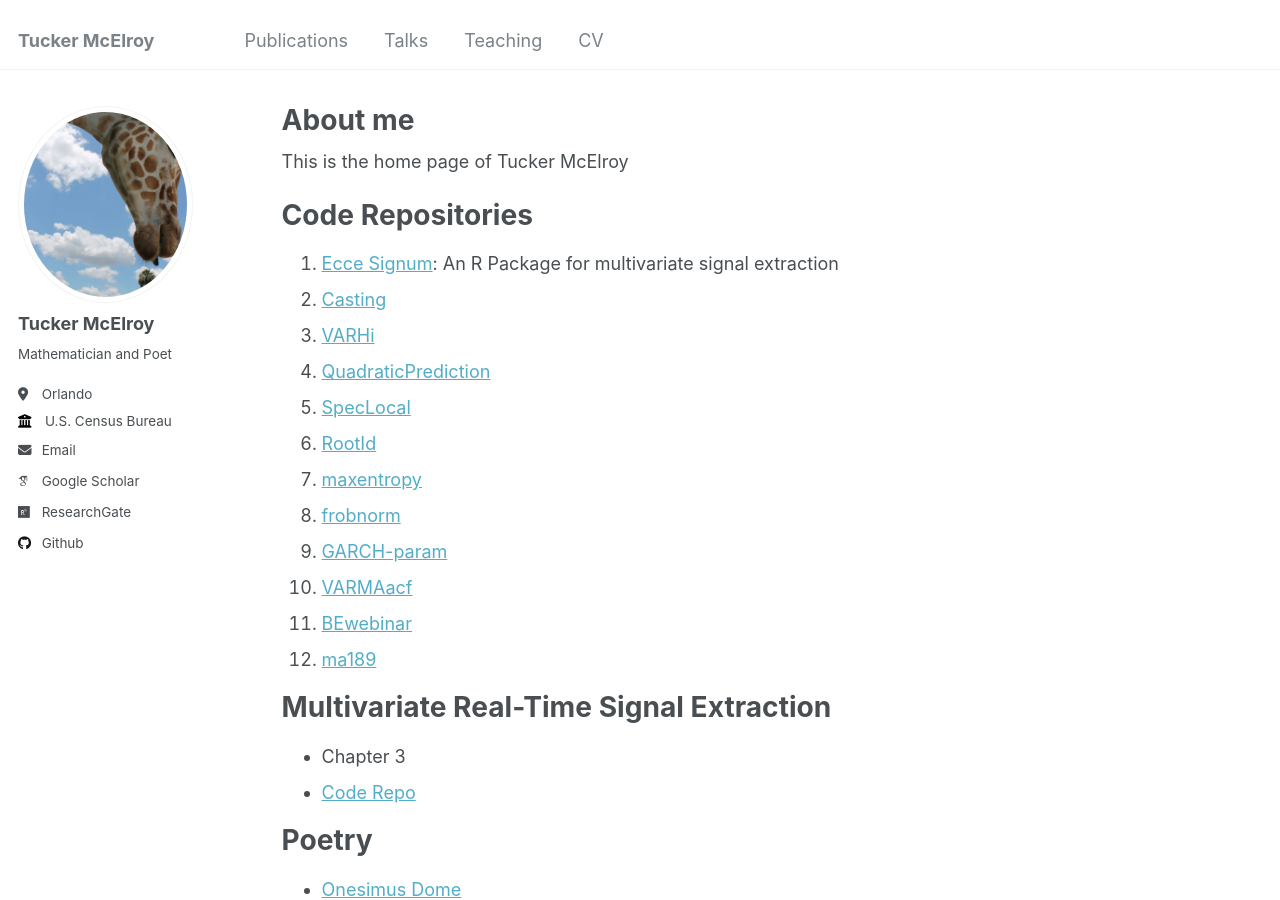
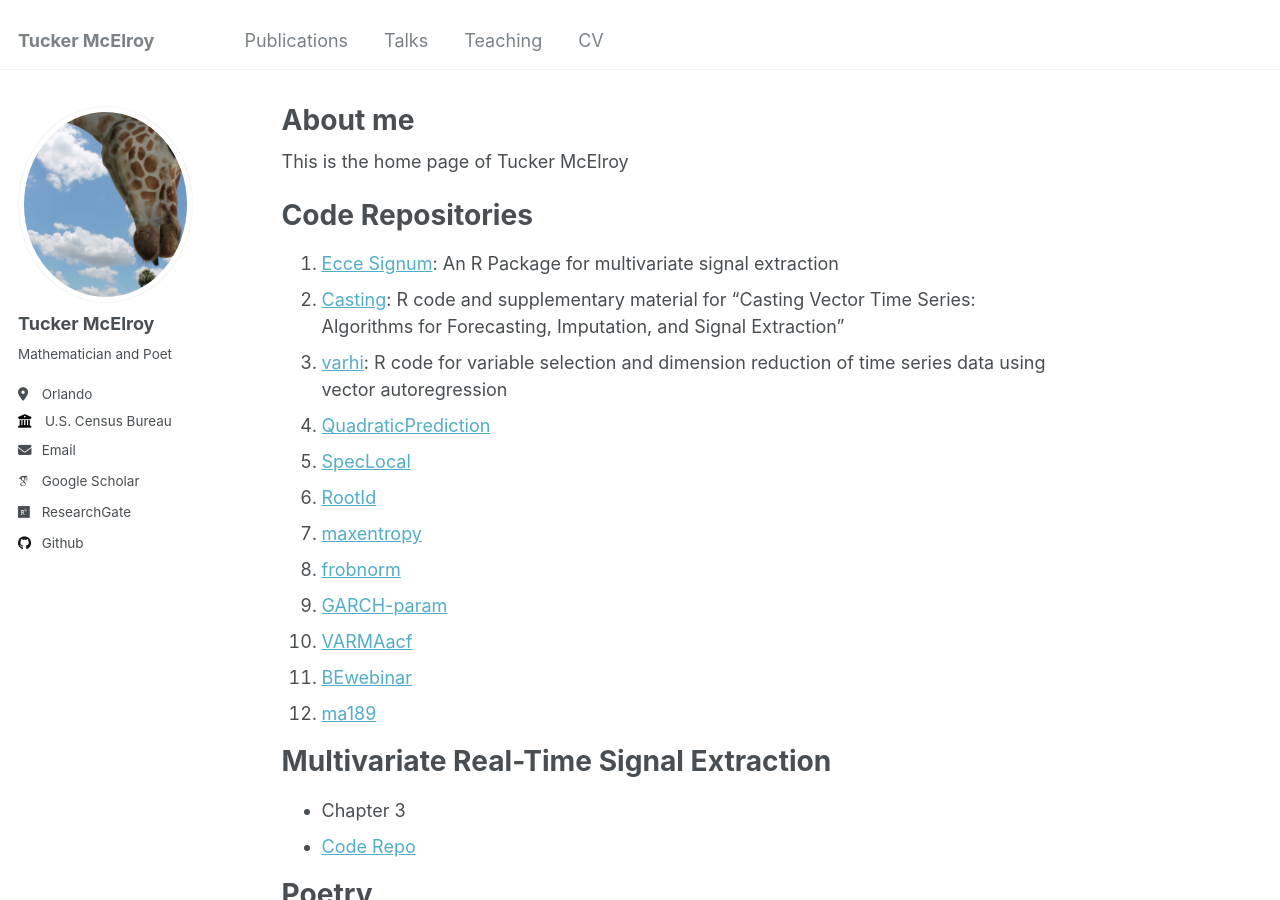
Before and after one commit to tuckermcelroy/tuckermcelroy.github.io, a Jekyll site: the page built from _pages/about.md, in a window 1280 px wide and 900 px high. Built offline with Jekyll 4.4.1, drawn with Linux system fonts in a browser that asks for light colours; some web fonts are replaced.

Commit message:
Update about.md

```diff
--- a/_pages/about.md
+++ b/_pages/about.md
@@ -11,8 +11,8 @@ This is the home page of Tucker McElroy
 
 # Code Repositories
 1. [Ecce Signum](https://github.com/tuckermcelroy/sigex): An R Package for multivariate signal extraction
-2. [Casting](https://github.com/tuckermcelroy/Casting)
-3. [VARHi](https://github.com/tuckermcelroy/varhi)
+2. [Casting](https://github.com/tuckermcelroy/Casting): R code and supplementary material for  "Casting Vector Time Series: Algorithms for Forecasting, Imputation, and Signal Extraction"
+3. [varhi](https://github.com/tuckermcelroy/varhi): R code for variable selection and dimension reduction of time series data using vector autoregression
 4. [QuadraticPrediction](https://github.com/tuckermcelroy/QuadraticPrediction)
 5. [SpecLocal](https://github.com/tuckermcelroy/SpecLocal)
 6. [RootId](https://github.com/tuckermcelroy/RootId)
```
